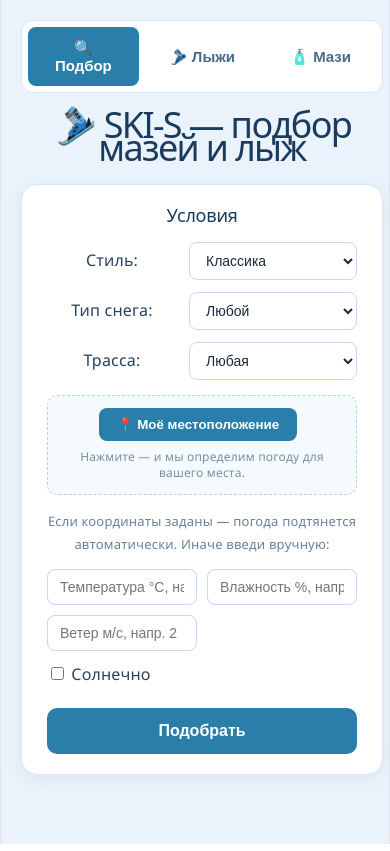
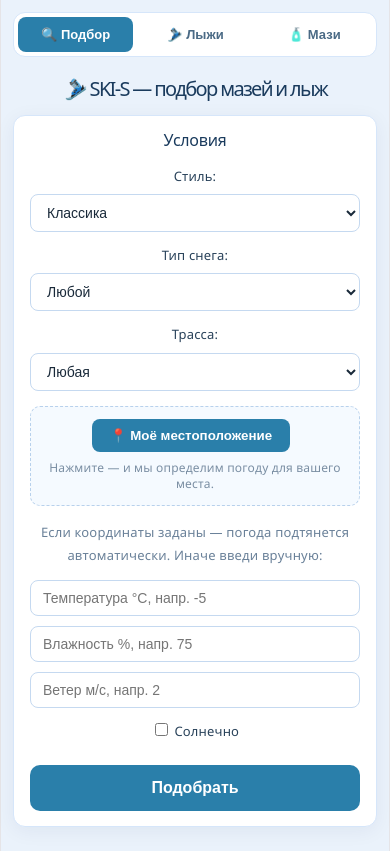
Before and after one commit to IanvanderHart/ski-s, a React (Vite) app in the folder frontend/: page / in a window 390 px wide. Built offline with nearby package versions, Linux system fonts and the light colour scheme.

Commit message:
Mobile responsive layout (task #25)

```diff
--- a/frontend/src/App.css
+++ b/frontend/src/App.css
@@ -473,3 +473,117 @@ textarea {
   background: #ffffff;
   color: #1a2a3a;
 }
+/* ========== Мобильная адаптация ========== */
+@media (max-width: 640px) {
+
+  .container {
+    padding: 12px;
+  }
+
+  h1 {
+    font-size: 20px;
+    margin-bottom: 15px;
+  }
+
+  h2 {
+    font-size: 16px;
+  }
+
+  /* Табы — компактные */
+  .tabs {
+    padding: 4px;
+    gap: 4px;
+  }
+  .tab-btn {
+    padding: 10px 8px;
+    font-size: 13px;
+  }
+
+  /* Карточки */
+  .card {
+    padding: 15px 16px;
+    border-radius: 12px;
+    margin-bottom: 12px;
+  }
+
+  /* Формы — поля в столбик */
+  .form-row {
+    flex-direction: column;
+    align-items: stretch;
+    gap: 6px;
+  }
+  .form-row label {
+    min-width: auto;
+    font-size: 13px;
+  }
+  .form-grid {
+    grid-template-columns: 1fr;
+  }
+
+  /* Инфо-сетка результата */
+  .info-grid {
+    grid-template-columns: 1fr;
+    gap: 6px;
+    font-size: 13px;
+  }
+
+  /* Карточки лыж */
+  .ski-header {
+    flex-direction: column;
+    align-items: flex-start;
+    gap: 6px;
+  }
+  .ski-name {
+    font-size: 14px;
+  }
+  .ski-actions {
+    width: 100%;
+    justify-content: flex-start;
+  }
+  .ski-details {
+    font-size: 12px;
+  }
+
+  /* Карточки мазей */
+  .wax-header {
+    flex-direction: column;
+    gap: 4px;
+  }
+  .wax-temp {
+    font-size: 12px;
+  }
+
+  /* Кнопки оценок — в 2 ряда */
+  .rating-btn {
+    width: 36px;
+    height: 36px;
+    font-size: 14px;
+  }
+
+  /* Модалки — почти на весь экран */
+  .modal-box {
+    padding: 18px 20px;
+    border-radius: 12px;
+    max-height: 95vh;
+  }
+  .modal-wide {
+    max-width: 100%;
+  }
+  .modal-grid {
+    grid-template-columns: 1fr;
+    gap: 10px;
+  }
+  .field-wide {
+    grid-column: span 1;
+  }
+
+  /* Заголовок арсенала */
+  .arsenal-header {
+    flex-direction: column;
+    align-items: stretch;
+    gap: 8px;
+  }
+  .arsenal-actions {
+    justify-content: space-between;
+  }
+}
```
